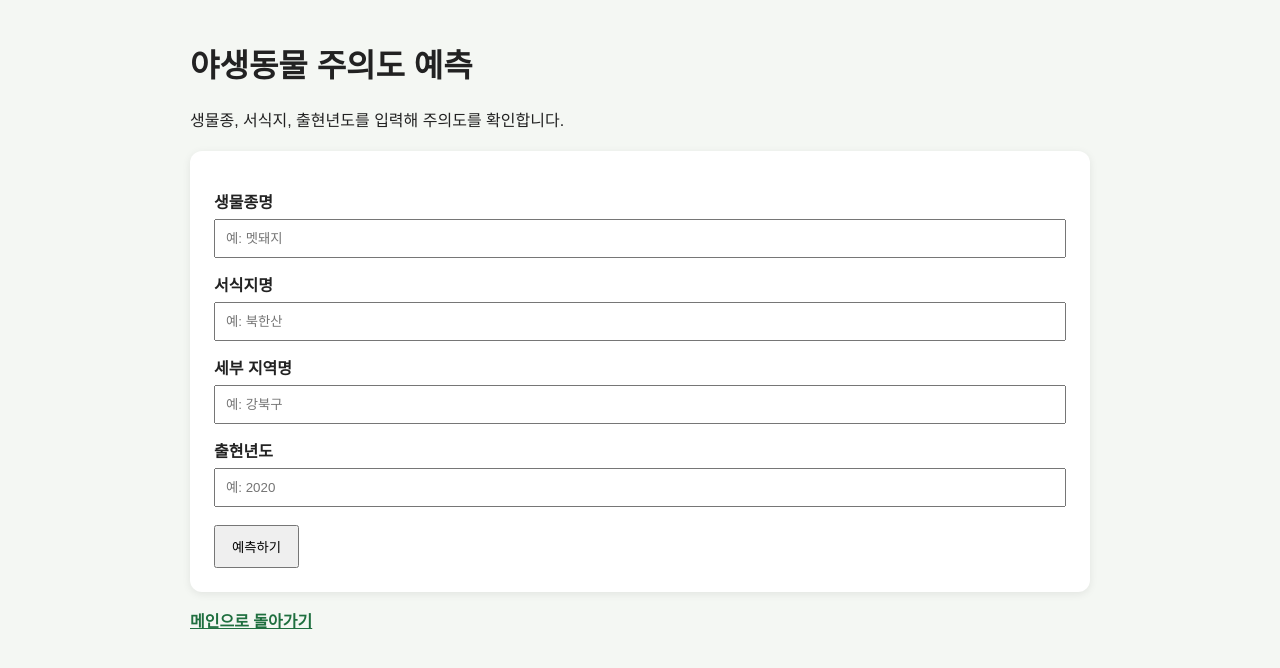
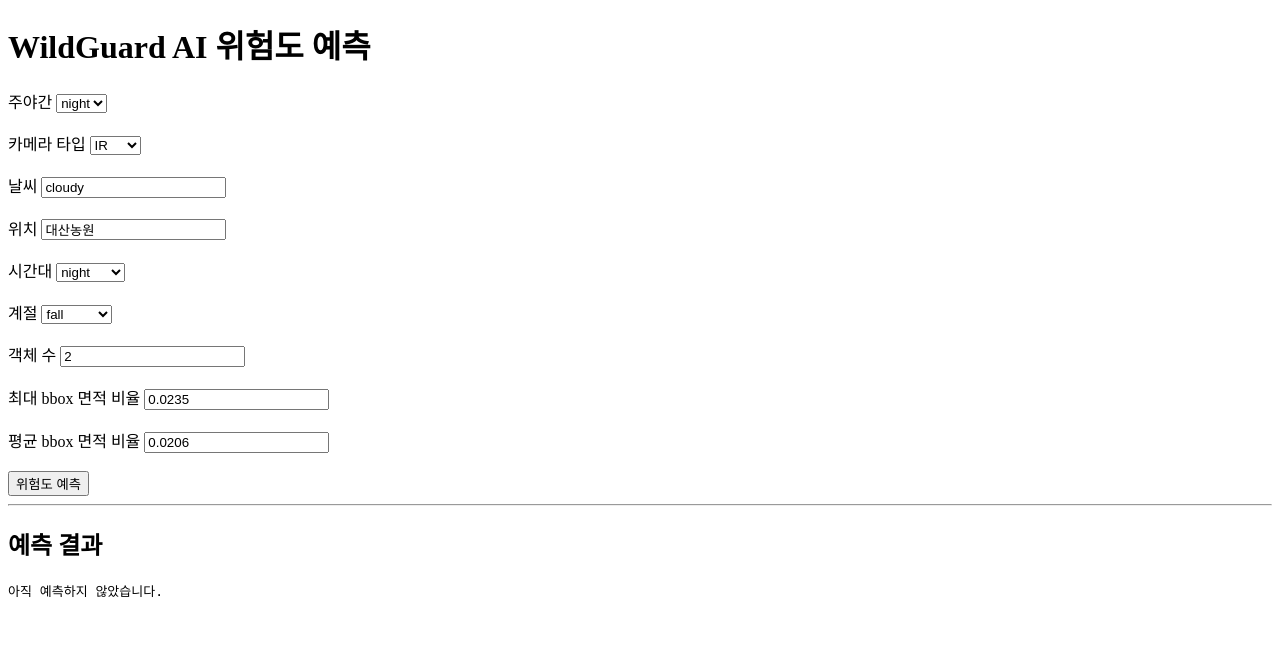
Before and after one commit to niabluelake/wildguard-ai, a Flask app: template templates/risk.html in a window 1280 px wide. Shown: the top 668 px of the page. Run offline with Flask 3, Linux system fonts and the light colour scheme; the template is opened without the code that fills it, so the values that code supplies are empty.

Commit message:
feat: add risk prediction web page

```diff
--- a/app.py
+++ b/app.py
@@ -1,12 +1,14 @@
 from flask import Flask
 from routes.main_routes import main_bp
 from routes.risk_routes import risk_bp
+from routes.risk_page_routes import risk_page_bp
 
 def create_app():
     app = Flask(__name__)
 
     app.register_blueprint(main_bp)
     app.register_blueprint(risk_bp)
+    app.register_blueprint(risk_page_bp)
 
     return app
 
--- a/templates/risk.html
+++ b/templates/risk.html
@@ -2,44 +2,102 @@
 <html lang="ko">
 <head>
     <meta charset="UTF-8">
-    <title>야생동물 주의도 예측</title>
-    <link rel="stylesheet" href="/static/css/style.css">
+    <title>WildGuard AI - 위험도 예측</title>
 </head>
 <body>
-    <main class="container">
-        <h1>야생동물 주의도 예측</h1>
-        <p>생물종, 서식지, 출현년도를 입력해 주의도를 확인합니다.</p>
+    <h1>WildGuard AI 위험도 예측</h1>
 
-        <form method="POST" class="card">
-            <label>생물종명</label>
-            <input type="text" name="species_name" placeholder="예: 멧돼지">
+    <form id="riskForm">
+        <label>주야간</label>
+        <select name="day">
+            <option value="day">day</option>
+            <option value="night" selected>night</option>
+        </select>
+        <br><br>
 
-            <label>서식지명</label>
-            <input type="text" name="habitat_name" placeholder="예: 북한산">
+        <label>카메라 타입</label>
+        <select name="camera_type">
+            <option value="RGB">RGB</option>
+            <option value="IR" selected>IR</option>
+        </select>
+        <br><br>
 
-            <label>세부 지역명</label>
-            <input type="text" name="area_name" placeholder="예: 강북구">
+        <label>날씨</label>
+        <input type="text" name="weather" value="cloudy">
+        <br><br>
 
-            <label>출현년도</label>
-            <input type="number" name="year" placeholder="예: 2020">
+        <label>위치</label>
+        <input type="text" name="location" value="대산농원">
+        <br><br>
 
-            <button type="submit">예측하기</button>
-        </form>
+        <label>시간대</label>
+        <select name="time_zone">
+            <option value="dawn">dawn</option>
+            <option value="day">day</option>
+            <option value="evening">evening</option>
+            <option value="night" selected>night</option>
+        </select>
+        <br><br>
 
-        {% if result %}
-        <section class="card result">
-            <h2>예측 결과</h2>
-            <p><strong>생물종:</strong> {{ result.species_name }}</p>
-            <p><strong>서식지:</strong> {{ result.habitat_name }}</p>
-            <p><strong>지역:</strong> {{ result.area_name }}</p>
-            <p><strong>출현년도:</strong> {{ result.year }}</p>
-            <p><strong>주의도:</strong> {{ result.risk_level }}</p>
-            <p><strong>점수:</strong> {{ result.score }}</p>
-            <p><strong>설명:</strong> {{ result.message }}</p>
-        </section>
-        {% endif %}
+        <label>계절</label>
+        <select name="season">
+            <option value="spring">spring</option>
+            <option value="summer">summer</option>
+            <option value="fall" selected>fall</option>
+            <option value="winter">winter</option>
+        </select>
+        <br><br>
 
-        <p><a href="/">메인으로 돌아가기</a></p>
-    </main>
+        <label>객체 수</label>
+        <input type="number" name="object_count" value="2">
+        <br><br>
+
+        <label>최대 bbox 면적 비율</label>
+        <input type="number" step="0.0001" name="max_bbox_area_ratio" value="0.0235">
+        <br><br>
+
+        <label>평균 bbox 면적 비율</label>
+        <input type="number" step="0.0001" name="avg_bbox_area_ratio" value="0.0206">
+        <br><br>
+
+        <button type="submit">위험도 예측</button>
+    </form>
+
+    <hr>
+
+    <h2>예측 결과</h2>
+    <pre id="result">아직 예측하지 않았습니다.</pre>
+
+    <script>
+        document.getElementById("riskForm").addEventListener("submit", async function (event) {
+            event.preventDefault();
+
+            const formData = new FormData(event.target);
+
+            const data = {
+                day: formData.get("day"),
+                camera_type: formData.get("camera_type"),
+                weather: formData.get("weather"),
+                location: formData.get("location"),
+                time_zone: formData.get("time_zone"),
+                season: formData.get("season"),
+                object_count: Number(formData.get("object_count")),
+                max_bbox_area_ratio: Number(formData.get("max_bbox_area_ratio")),
+                avg_bbox_area_ratio: Number(formData.get("avg_bbox_area_ratio"))
+            };
+
+            const response = await fetch("/api/risk/predict", {
+                method: "POST",
+                headers: {
+                    "Content-Type": "application/json"
+                },
+                body: JSON.stringify(data)
+            });
+
+            const result = await response.json();
+
+            document.getElementById("result").textContent = JSON.stringify(result, null, 2);
+        });
+    </script>
 </body>
 </html>
```
Also changed, not shown: routes/risk_page_routes.py (added, +9 -0 lines).
